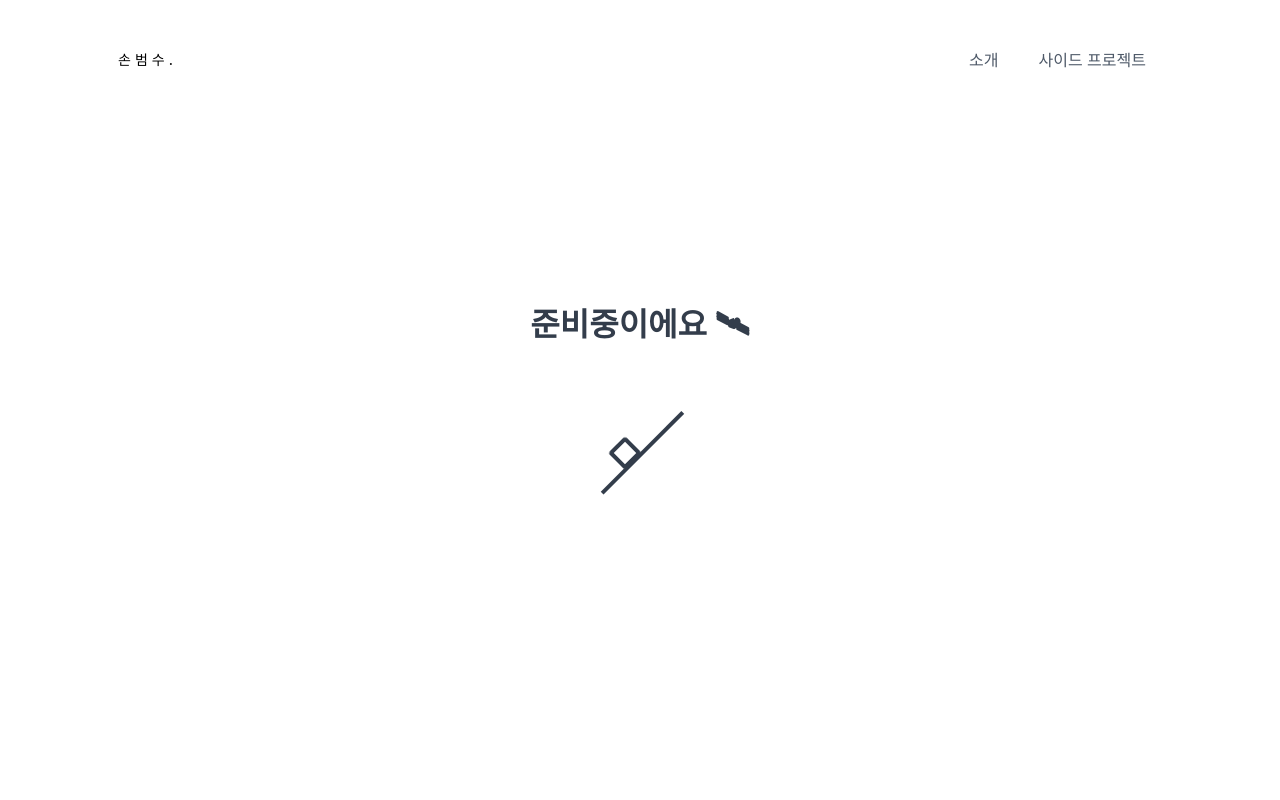
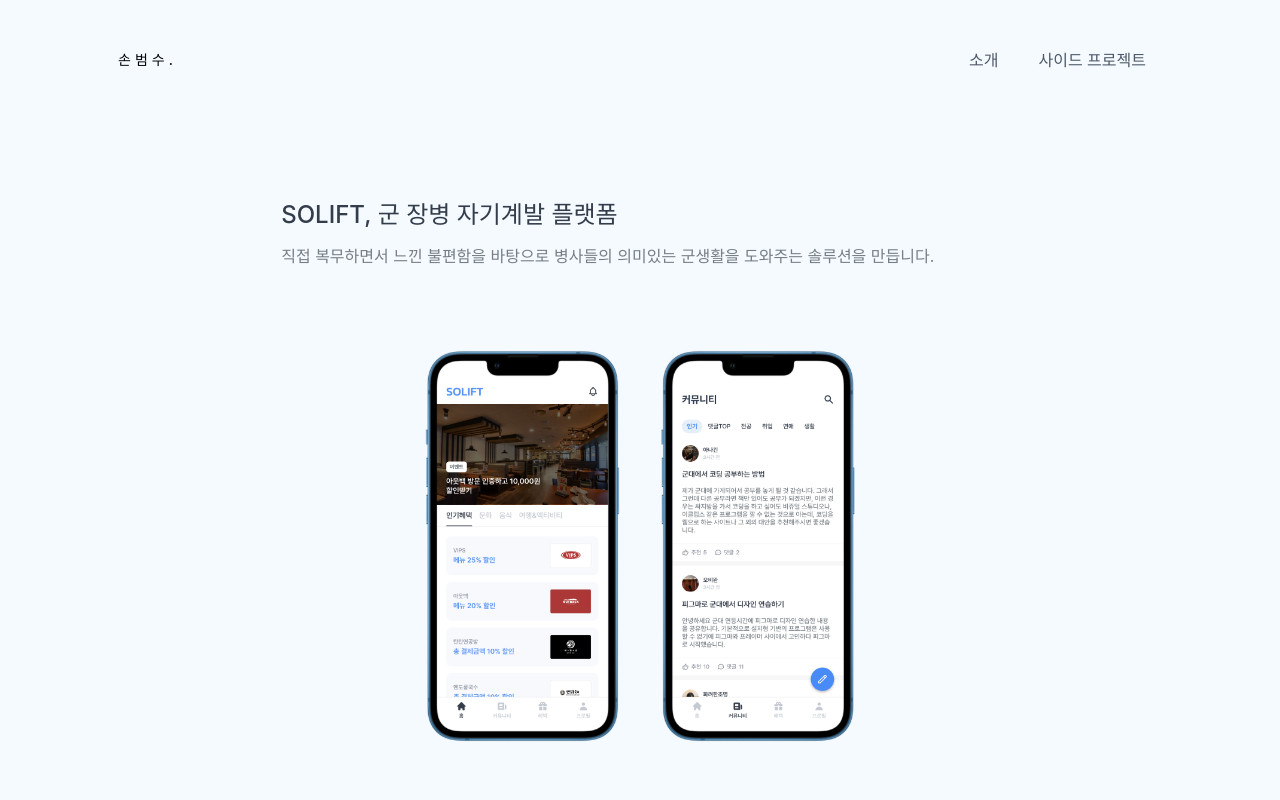
Before and after one commit to k1a11220/portfolio, a Next.js app: page /projects/solift in a window 1280 px wide. Shown: the top 800 px of the page. Built offline with nearby package versions, Linux system fonts and the light colour scheme; a web font is replaced by a local one.

Commit message:
Edit content

```diff
--- a/pages/index.tsx
+++ b/pages/index.tsx
@@ -2,7 +2,7 @@ import type { NextPage } from "next";
 import { CustomHead } from "@components/custom-head";
 import { B, H1, H3, Headline, P } from "@components/typography";
 import { CardLgList } from "@components/card-lg-list";
-import Thumbnail_solift from "@media/solift/thumbnail.png";
+import Thumbnail_solift from "@media/solift/thumbnail-2.png";
 import Thumbnail_bokdda from "@media/bokdda/thumbnail.png";
 import Thumbnail_election from "@media/election/thumbnail.png";
 import Thumbnail_ald from "@media/ald/thumbnail.jpg";
@@ -12,7 +12,7 @@ import styled from "@emotion/styled";
 
 const Projects = [
   {
-    title: "Solift",
+    title: "SOLIFT",
     description: "프로덕트 디자인, 풀스택 개발",
     thumbnail: Thumbnail_solift,
     link: "/projects/solift",
--- a/pages/projects/javalight.tsx
+++ b/pages/projects/javalight.tsx
@@ -45,8 +45,8 @@ const JavalightPage: NextPage = () => {
           title="자바라이트"
           description="5.6억명의 빛 없이 살아가는 아프리카 사람들을 위한 에너지 솔루션"
           timeline="Dec 2021 - Sep 2021"
-          role="Product Design & Engineering"
-          hero={j6}
+          role="Design Engineering"
+          hero={j7}
           background={"#fdfafa"}
           profile={[
             { name: "Jinsoo", role: "Project Lead", image: profile_jinsoo },
--- a/pages/projects/solift.tsx
+++ b/pages/projects/solift.tsx
@@ -3,22 +3,22 @@ import React from "react";
 import { CustomHead } from "@components/custom-head";
 import { ProjectHeader } from "@components/project/project-header";
 import { Divider } from "@components/typography";
-import hero from "@media/solift/thumbnail.png";
+import hero from "@media/solift/thumbnail-2.png";
 import ComingSoon from "@components/project/coming-soon";
 
 const SoliftPage: NextPage = () => {
   return (
     <>
-      <CustomHead title="Solift" description="" />
+      <CustomHead title="SOLIFT" description="" />
       <article>
-        {/* <ProjectHeader
-          title="Solift, 군 장병 자기계발 플랫폼"
-          description="직접 복무하면서 느낀 문제점을 바탕으로 병사들의 의미있는 군생활을 도와주는 솔루션을 만듭니다."
-          timeline="Dec 2021 - Present"
-          role="Product Design & Development"
+        <ProjectHeader
+          title="SOLIFT, 군 장병 자기계발 플랫폼"
+          description="직접 복무하면서 느낀 불편함을 바탕으로 병사들의 의미있는 군생활을 도와주는 솔루션을 만듭니다."
+          timeline="May 2022 - Present"
+          role="프로덕트 디자인 & 풀스택 개발"
           hero={hero}
           background={"#F4FAFF"}
-        /> */}
+        />
         <ComingSoon type="coming" />
       </article>
     </>
```
Also changed, not shown: media/bokdda/ui-4.png (added), media/solift/thumbnail-2.png (added).
